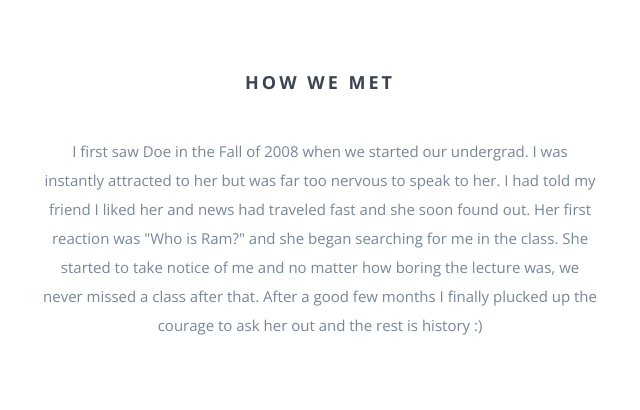
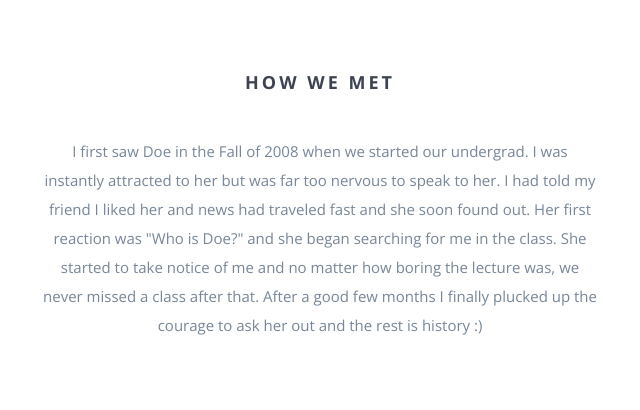
Before and after one commit to spsaswat/Wedding-Companion-1, a website: page (public)/template__/index.html in a window 1280 px wide. Shown: the part 940-1350 px from the top of the page, 320-960 px from the left. Drawn offline with nearby package versions, Linux system fonts and the light colour scheme; some packages are replaced by stand-ins of ours; a script that the page names is missing; files whose address does not match are found by name.

Commit message:
Update index.html

```diff
--- a/(public)/template__/index.html
+++ b/(public)/template__/index.html
@@ -110,7 +110,7 @@
                 <p>
                     I first saw Doe in the Fall of 2008 when we started our undergrad. I was instantly attracted to
                     her but was far too nervous to speak to her. I had told my friend I liked her and news had traveled
-                    fast and she soon found out. Her first reaction was "Who is Ram?" and she began searching for me in
+                    fast and she soon found out. Her first reaction was "Who is Doe?" and she began searching for me in
                     the class. She started to take notice of me and no matter how boring the lecture was, we never
                     missed a class after that. After a good few months I finally plucked up the courage to ask her out
                     and the rest is history :)
```
